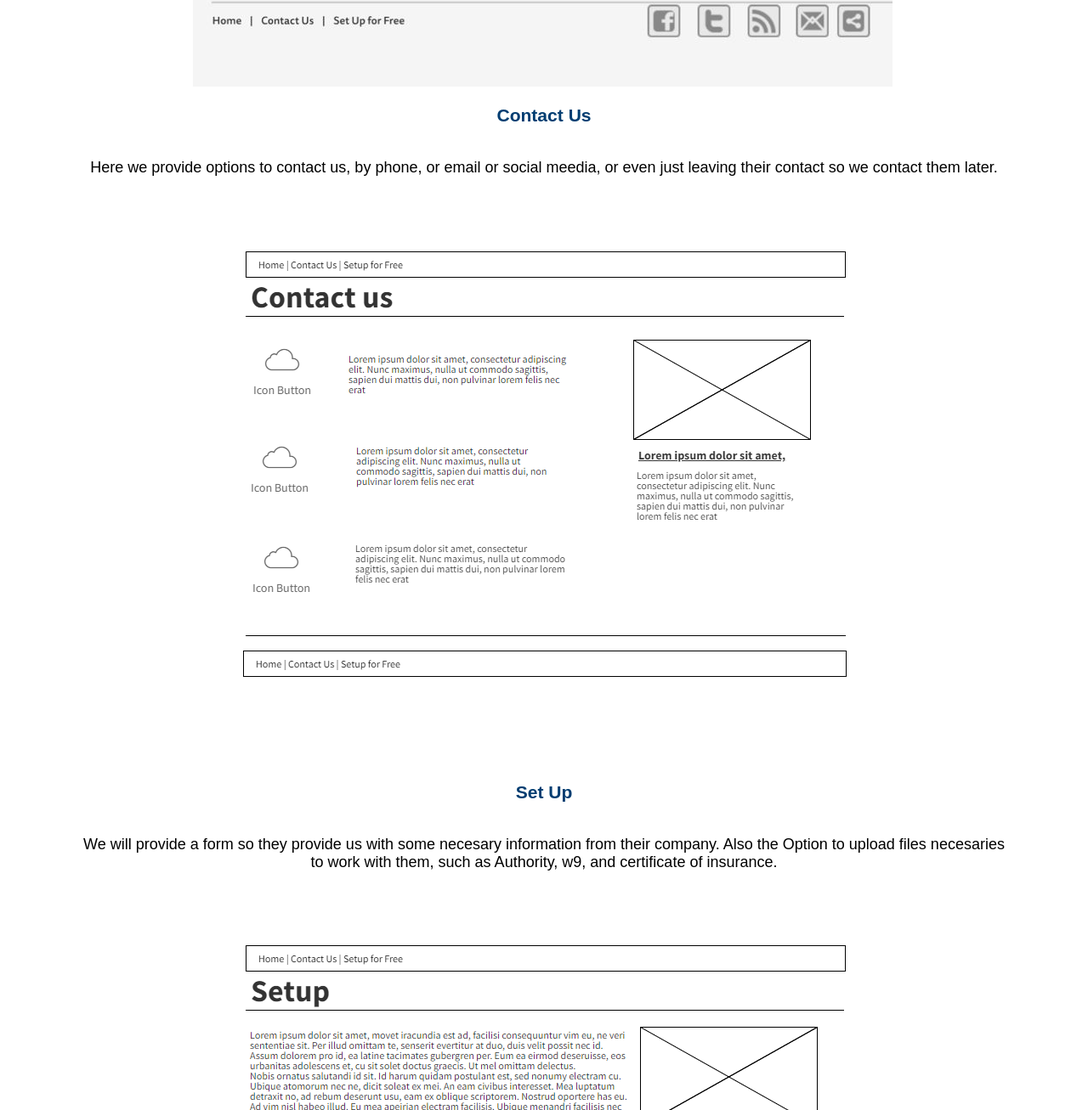
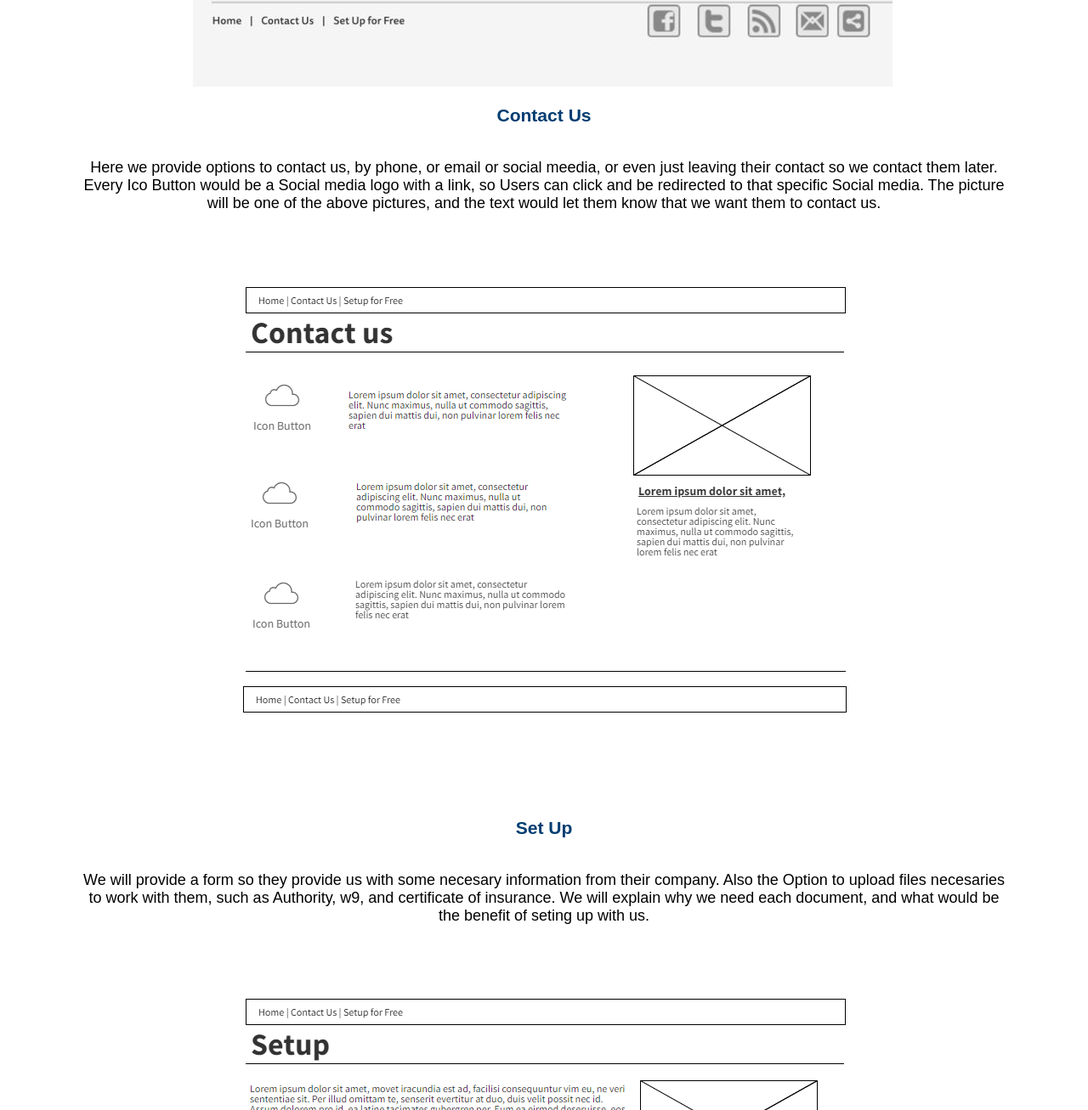
Before and after one commit to Schoolpro2022/wdd130, a plain HTML site: page patagon/site-plan.html in a window 1280 px wide. Shown: the part 7180-8487 px from the top of the page at 85% size. Drawn offline with Linux system fonts and the light colour scheme; a web font is replaced by a local one.

Commit message:
03/01/2023 update

```diff
--- a/patagon/site-plan.html
+++ b/patagon/site-plan.html
@@ -194,12 +194,15 @@ We work hard, to keep your trucks and drivers working, with the best loads to mo
       <h3>Contact Us</h3>
       <p>
         Here we provide options to contact us, by phone, or email or social meedia, or even just leaving their contact so we contact them later.
+        Every Ico Button would be a Social media logo with a link, so Users can click and be redirected to that specific Social media.
+        The picture will be one of the above pictures, and the text would let them know that we want them to contact us.
       </p>
       <img src="ContactWireframe.png" alt="CONTACT US wireframe">
 
       <h3>Set Up</h3>
       <p>
         We will provide a form so they provide us with some necesary information from their company. Also the Option to upload files necesaries to work with them, such as Authority, w9, and certificate of insurance.
+        We will explain why we need each document, and what would be the benefit of seting up with us.
 
       </p>
       <img src="SetupWireframe.png" alt="SET UP page wireframe">
```
